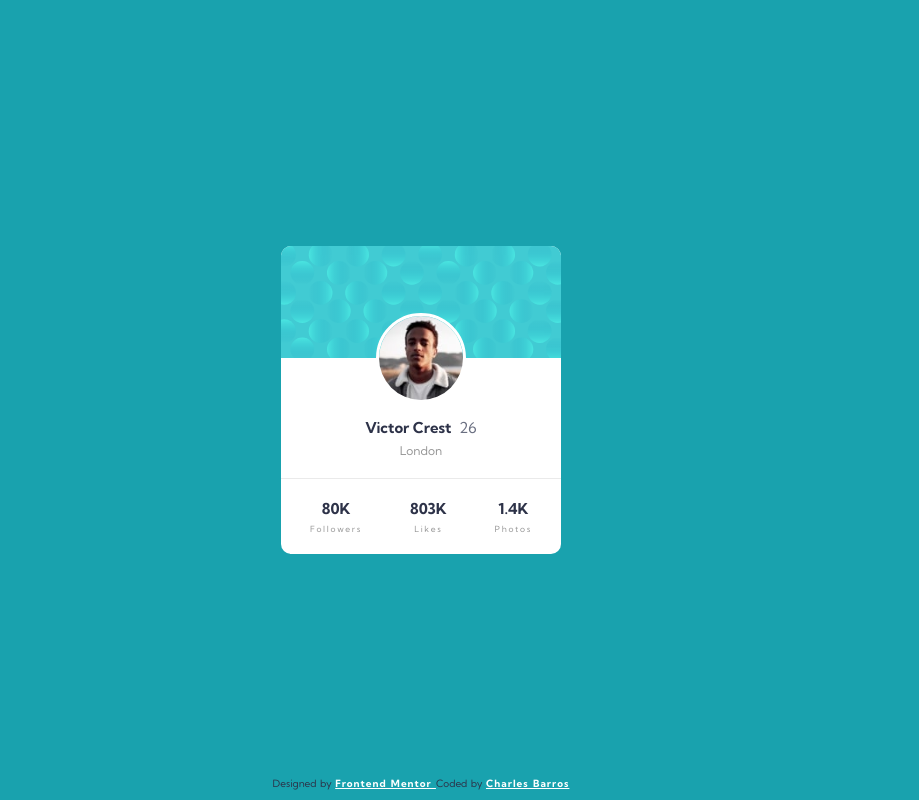
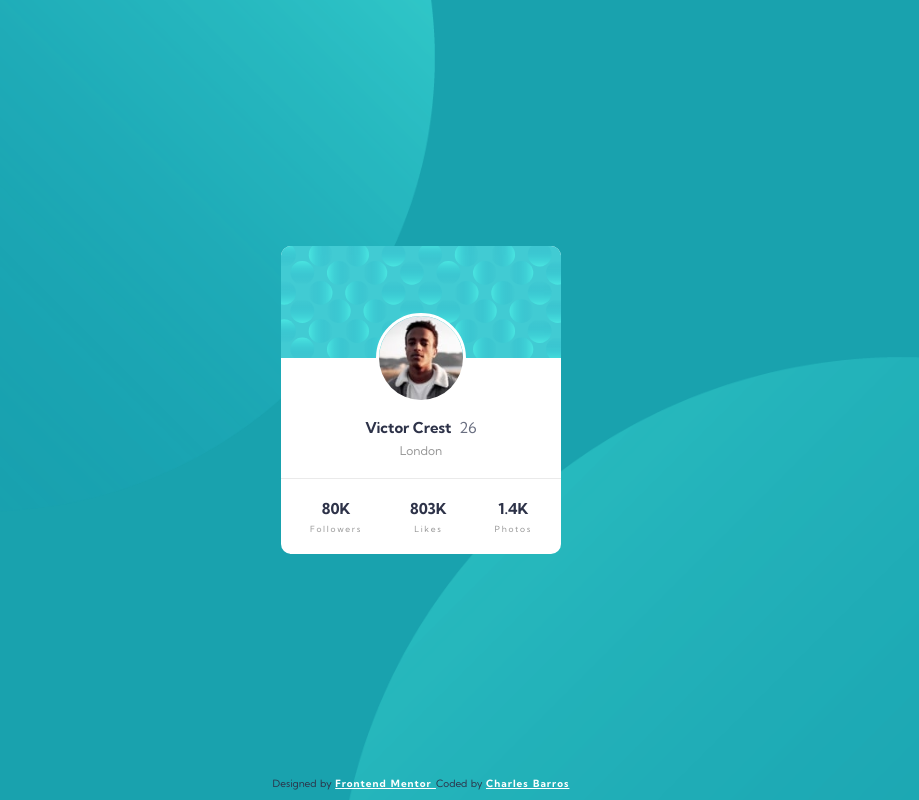
Before and after one commit to charbavito/profile-card-component-challenge, a plain HTML site: page index.html in a window 1280 px wide. Shown: the whole page, without its empty margins (219-1138 px from the left). Drawn offline with Linux system fonts and the light colour scheme.

Commit message:
bg styling

```diff
--- a/css/main-style.scss
+++ b/css/main-style.scss
@@ -8,12 +8,18 @@
 }
 html{
     font-size: 62.5%;
+    background-color: $darkCyan;
 }
 body{
-    background-color: $darkCyan;
     font-family: 'Kumbh Sans', sans-serif;
     color: $veryDarkDesaturatedBlue;
+    background: url(../images/bg-comp.png) no-repeat;
+    height: 100vh;
+    background-size: cover;
+    background-attachment: fixed;
+    background-position: center;
 }
+
 .container{
     background-color: #fff;
     max-width: 28em;
@@ -35,7 +41,6 @@ body{
         width: 100%;
         position: relative;
     }
-
     .profile{
         display: flex;
         flex-direction: column;
@@ -75,7 +80,6 @@ body{
         align-self: center;
         border-top: 0.1em solid hsl(0, 0%, 59%, 20%);
 
-    }
         .data-number{
             display: flex;
             flex-direction: column;
@@ -86,6 +90,7 @@ body{
             color: $darkGray;
             font-weight: 400;
             margin-top: 0.75em;
+        }
     }
 }
 
```
Also changed, not shown: css/main-style.css, images/bg-comp.png (added), 1 other file. Lines whose indentation alone changed are shown as unchanged.
